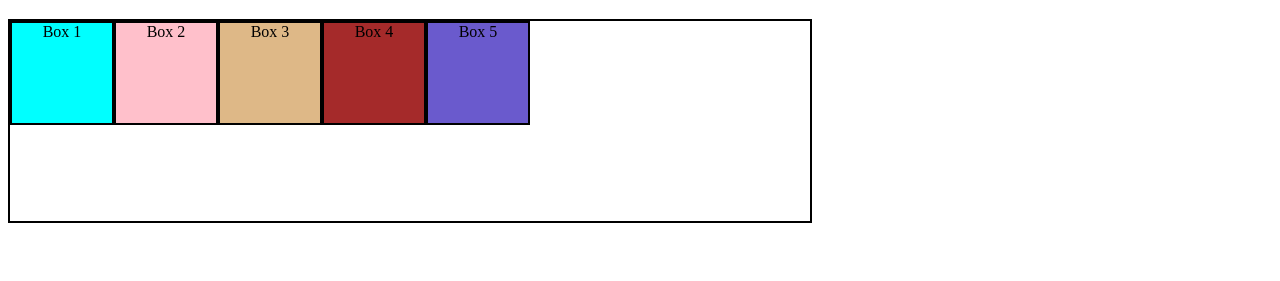
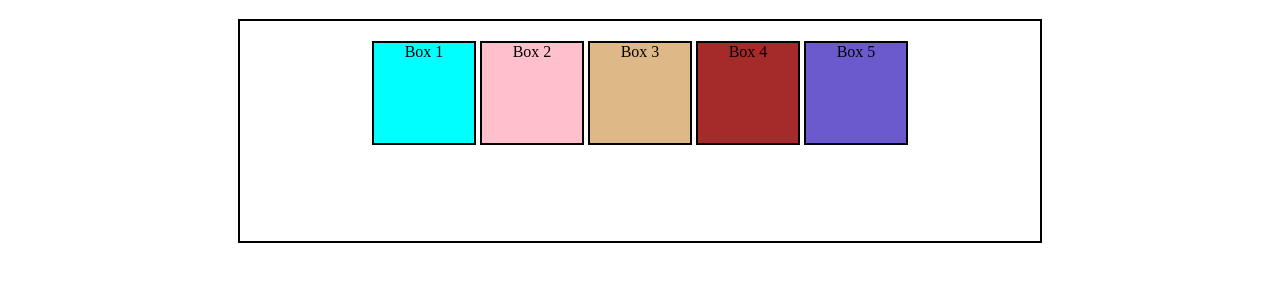
Before and after one commit to gitnitinhub/learning-javascript, a plain HTML site: page flexbox-tut/index.html in a window 1280 px wide. Shown: the part 61-342 px from the top of the page. Drawn offline with Linux system fonts and the light colour scheme.

Commit message:
display flex

```diff
--- a/flexbox-tut/style.css
+++ b/flexbox-tut/style.css
@@ -1,6 +1,8 @@
 
 body{
     text-align: center;
+    justify-content: center;
+    align-items: center;
 }
 h1{
  text-align: center;
@@ -13,9 +15,11 @@ div{
     border: 2px solid black;
 }
 #out-div{
-    display: flex;
-    /* padding-top: 20px; */
+    /* display: flex; */
+    padding-top: 20px;
     width: 800px;
     height: 200px;
     border: 2px solid black;
+    align-items: center;
+    justify-content: center;
 }
```
